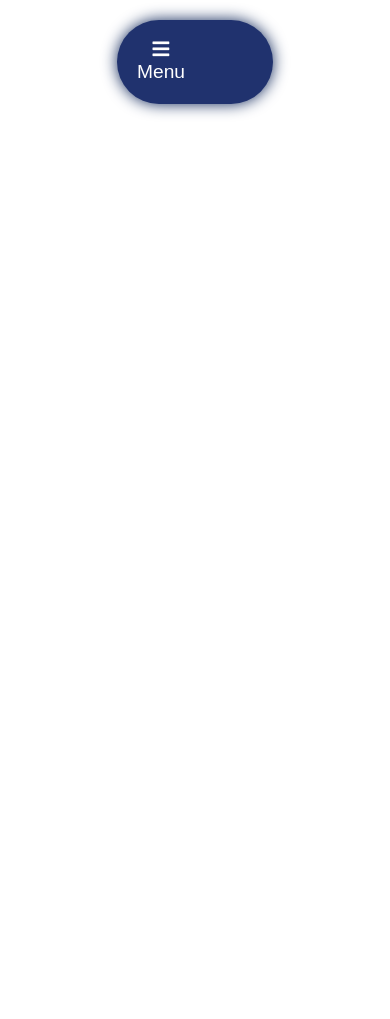
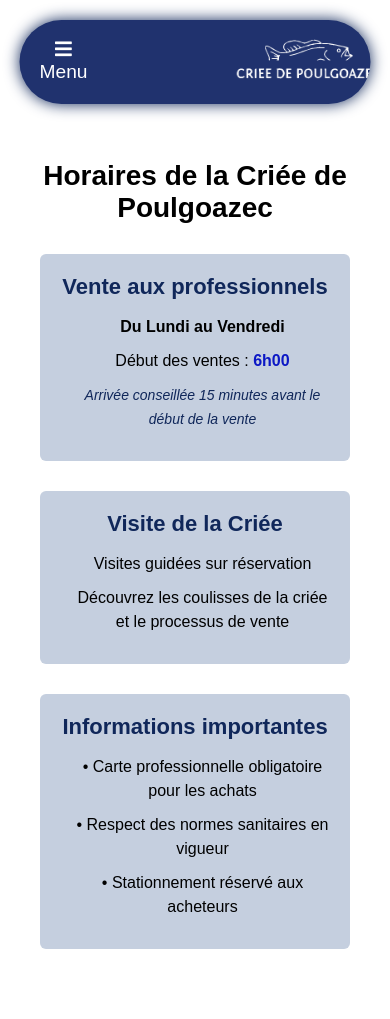
Before and after one commit to NEVARLeVrai/Contexte-Criee-Daniels, a CodeIgniter app: page /codeIgniter318-Criee/welcome/contenu/Annonces in a window 390 px wide. Before the commit the page ends 116 px from the top, so only its background shows below. Run offline with CodeIgniter, Linux system fonts and the light colour scheme; data that the repository does not hold is empty.

Commit message:
maj 1.6
mise a jour du css, optimisation du menu et ajotut de annoces

```diff
--- a/application/controllers/Welcome.php
+++ b/application/controllers/Welcome.php
@@ -45,9 +45,6 @@
             case "Mentions":
                 $this->load->view('Mentions');
                 break;
-            case "Pains":
-                $this->load->view('Pains');
-                break;
             case "Contact":
                 $this->load->view('Contact');
                 break;
@@ -62,6 +59,9 @@
                 break;
             case "Horaires":
                 $this->load->view('Horaires');
+                break;
+            case "Annonces":
+                $this->load->view('Annonces');
                 break;
         }
 
--- /dev/null
+++ b/application/views/Annonces.php
@@ -0,0 +1,39 @@
+<?php
+defined('BASEPATH') OR exit('No direct script access allowed');
+?>
+
+<body>
+    <section class="horaires">
+        <div class="container">
+            <div class="horaires-section">
+                <h2>Horaires de la Criée de Poulgoazec</h2>
+
+                <div class="horaires-block">
+                    <h3>Vente aux professionnels</h3>
+                    <div class="horaires-details">
+                        <p><strong>Du Lundi au Vendredi</strong></p>
+                        <p>Début des ventes : <span class="highlight">6h00</span></p>
+                        <p><em>Arrivée conseillée 15 minutes avant le début de la vente</em></p>
+                    </div>
+                </div>
+
+                <div class="horaires-block">
+                    <h3>Visite de la Criée</h3>
+                    <div class="horaires-details">
+                        <p>Visites guidées sur réservation</p>
+                        <p>Découvrez les coulisses de la criée et le processus de vente</p>
+                    </div>
+                </div>
+
+                <div class="horaires-block">
+                    <h3>Informations importantes</h3>
+                    <div class="horaires-details">
+                        <p>• Carte professionnelle obligatoire pour les achats</p>
+                        <p>• Respect des normes sanitaires en vigueur</p>
+                        <p>• Stationnement réservé aux acheteurs</p>
+                    </div>
+                </div>
+            </div>
+        </div>
+    </section>
+</body>
--- a/application/views/Menu1.php
+++ b/application/views/Menu1.php
@@ -33,22 +33,22 @@
 
 
                 <a href="<?php echo site_url('welcome/contenu/Accueil');?>">
-                    <button class="sidebar-item deco-button" style="margin-top: 50px; ">
-                        <i class="fas fa-home"></i> Accueil
+                    <button class="sidebar-item deco-button" style="margin-top: 100px;">
+                        <i class="fas fa-home"></i> <span>Accueil</span>
                     </button>
                 </a>
 
 
                 <a href="<?php echo site_url('welcome/contenu/Connexion');?>">
                         <button class="sidebar-item deco-button">
-                            <i class="fas fa-user"></i> Compte
+                            <i class="fas fa-user"></i> <span>Compte</span>
                     </button>
                 </a>
 
                 <?php if (isset($_SESSION) && $_SESSION): ?>
                 <a href="<?php echo site_url('welcome/contenu/Deconnexion');?>">
                     <button class="sidebar-item deco-button" style="margin-bottom: 50px;">
-                        <i class="fas fa-sign-out-alt"></i> Deconnexion
+                        <i class="fas fa-sign-out-alt"></i> <span>Deconnexion</span>
                     </button>
                 </a>
                 <?php endif; ?>
@@ -56,7 +56,7 @@
 
                 <a href="<?php echo site_url('welcome/contenu/Annonces');?>">
                     <button class="sidebar-item deco-button"  style="margin-top: 50px; margin-bottom: 50px;">
-                        <i class="fas fa-bullhorn"></i> Annonces
+                        <i class="fas fa-bullhorn"></i> <span>Annonces</span>
                     </button>
                 </a>
 
@@ -65,24 +65,25 @@
 
                 <a href="<?php echo site_url('welcome/contenu/Connexion');?>">
                     <button class="sidebar-item deco-button">
-                        <i class="fas fa-file-alt"></i> Mentions
+                        <i class="fas fa-file-alt"></i> <span>Mentions</span>
                     </button>
                 </a>
 
                 <a href="<?php echo site_url('welcome/contenu/Connexion');?>">
                     <button class="sidebar-item deco-button">
-                        <i class="fas fa-envelope"></i> Contact
+                        <i class="fas fa-envelope"></i> <span>Contact</span>
                     </button>
                 </a>
 
                 <a href="<?php echo site_url('welcome/contenu/Connexion');?>">
                     <button class="sidebar-item deco-button">
-                        <i class="fas fa-clock"></i> Horaires
+                        <i class="fas fa-clock"></i> <span>Horaires</span>
                     </button>
                 </a>
             </nav>
             <div class="sidebar-footer">
-                <p>Merci de visiter la Criée de Poulgoazec</p>
+            <p><i class="fas fa-fish"></i>
+                Merci de visiter la Criée de Poulgoazec</p>
             </div>
         </div>
         <header>
--- a/assets/css/Criee.css
+++ b/assets/css/Criee.css
@@ -18,6 +18,7 @@
 
   /* Couleurs d'état */
   --hover-shadow: 0 0 15px var(--accent-color);
+  --hover-shadow2: 0 0 5px var(--black);
   --nav-shadow: 0 0 15px var(--primary-dark);
   --footer-shadow: 0 0 15px var(--primary-light);
   --button-shadow: 0 2px 0 2px var(--accent-light);
@@ -407,10 +408,19 @@
   }
 
 
+  @media screen and (max-width: 1600px) {
+
+    #navbar {
+        width: 30%;
+    }
+}
+
+
+
   @media screen and (max-width: 1500px) {
 
     #navbar {
-        width: 35%;
+        width: 30%;
     }
 }
 
@@ -418,7 +428,7 @@
 @media screen and (max-width: 1300px) {
 
     #navbar {
-        width: 40%;
+        width: 35%;
     }
 
     .accueil {
@@ -433,7 +443,7 @@
 
 @media screen and (max-width: 1100px) {
     #navbar {
-        width: 70%;
+        width: 45%;
     }
 
 
@@ -455,7 +465,7 @@
 
 @media screen and (max-width: 900px) {
     #navbar {
-        width: 60%;
+        width: 50%;
     }
 
     .form1 label, form input {
@@ -488,9 +498,70 @@
     }
 }
 
+
+@media screen and (max-width: 600px) {
+    #navbar {
+        width: 60%;
+    }
+
+    .form1 label, form input {
+        width: 50%;
+        transition: 1s;
+    }
+
+    .horaires {
+        padding-top: 140px;
+    }
+
+    .horaires-section {
+        padding: 15px;
+    }
+
+    .horaires-section h2 {
+        font-size: 1.5em;
+    }
+
+    .horaires-block h3 {
+        font-size: 1.1em;
+    }
+}
+
+
+
+
+
+@media screen and (max-width: 700px) {
+    #navbar {
+        width: 70%;
+    }
+
+    .form1 label, form input {
+        width: 50%;
+        transition: 1s;
+    }
+
+    .horaires {
+        padding-top: 140px;
+    }
+
+    .horaires-section {
+        padding: 15px;
+    }
+
+    .horaires-section h2 {
+        font-size: 1.5em;
+    }
+
+    .horaires-block h3 {
+        font-size: 1.1em;
+    }
+}
+
+
+
 @media screen and (max-width: 500px) {
     #navbar {
-        width: 40%;
+        width: 90%;
     }
 
     .form1 label, form input {
@@ -531,10 +602,12 @@
     padding: 1.5rem;
     margin-top: 20px; /* Espace en haut */
     border-radius: 20px;
+    box-shadow: var(--hover-shadow);
 }
 
 .sidebar.active {
     transform: translateX(0);
+    box-shadow: var(--hover-shadow);
 }
 
 .sidebar-header {
@@ -574,7 +647,7 @@
 .sidebar-item {
     width: 90%; /* Réduire la largeur des boutons à 90% */
     padding: 1rem 1.2rem; /* Augmenter le rembourrage pour donner plus de hauteur */
-    background: none;
+    background-color:transparent ;
     border: none;
     color: var(--primary-color);
     text-align: left; /* Garder le texte à gauche */
@@ -582,13 +655,19 @@
     transition: all 0.3s ease;
     border-radius: 10px;
     font-size: 1.1rem; /* Garder la taille de la police inchangée */
-    display: flex; /* Utiliser flexbox pour centrer le contenu */
-    justify-content: center; /* Centrer horizontalement le contenu */
+    display: flex; /* Utiliser flexbox pour aligner le contenu */
+    align-items: center; /* Centrer verticalement le contenu */
     margin: 10px auto; /* Centrer le bouton avec une marge automatique */
 }
 
 .sidebar-item > i {
     margin-right: 10px; /* Espacement entre l'icône et le texte */
+    flex-shrink: 0; /* Empêche l'icône de se réduire */
+}
+
+.sidebar-item > span {
+    flex-grow: 1; /* Permet au texte de prendre tout l'espace restant */
+    text-align: center; /* Centrer le texte */
 }
 
 .sidebar-item:hover {
```
